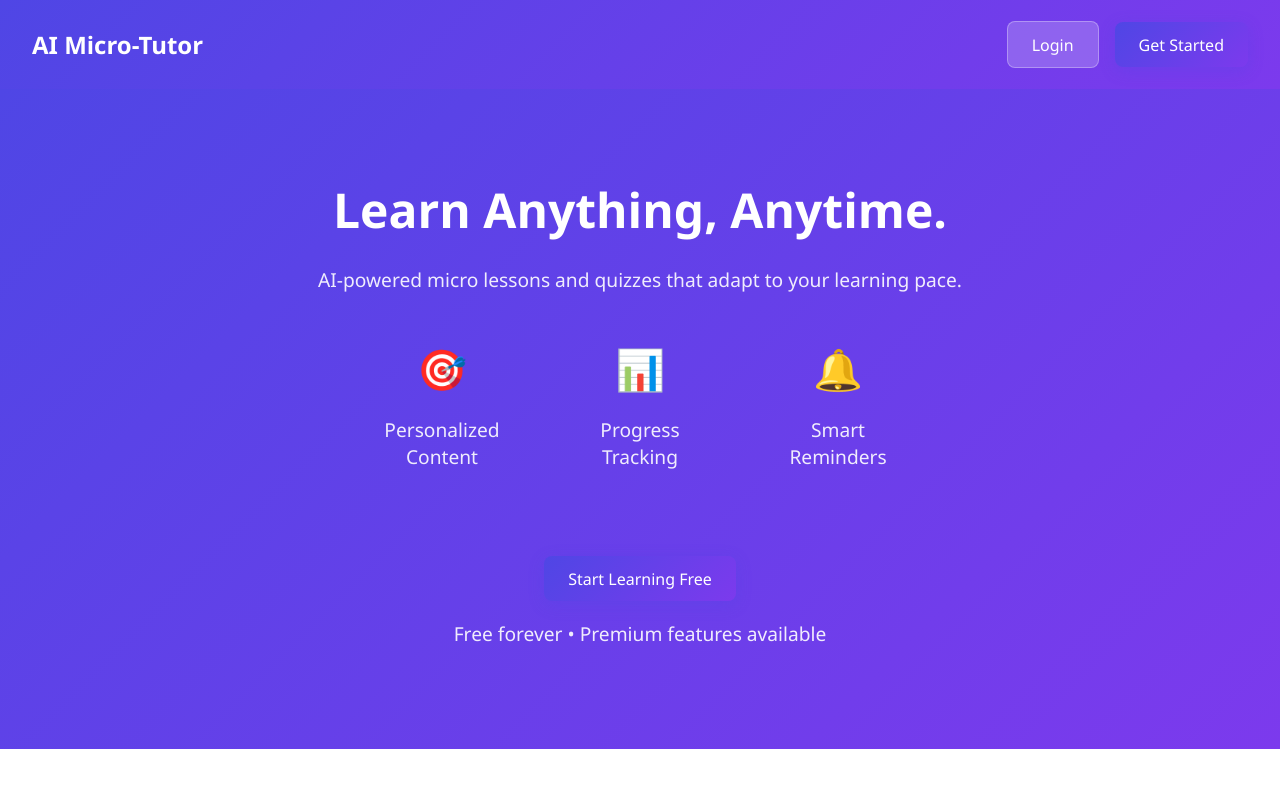
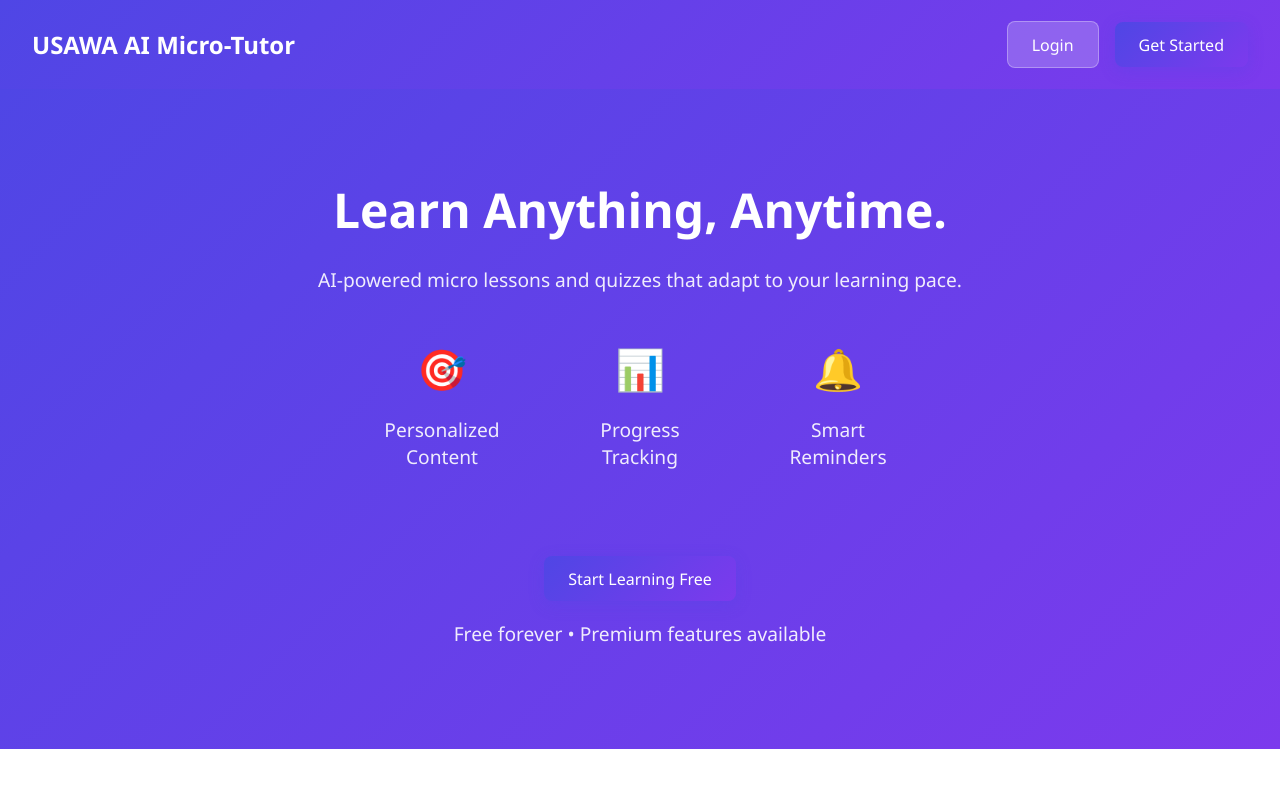
Before and after one commit to Evans-Deo-Star/AI-MICRO-TUTOR, a website: page frontend/index.html in a window 1280 px wide. Shown: the top 800 px of the page. Drawn offline with Linux system fonts and the light colour scheme.

Commit message:
Update changes

```diff
--- a/frontend/index.html
+++ b/frontend/index.html
@@ -3,12 +3,12 @@
 <head>
   <meta charset="UTF-8">
   <meta name="viewport" content="width=device-width, initial-scale=1.0">
-  <title>AI Micro-Tutor - Learn Anything, Anytime</title>
+  <title> USAWA AI Micro-Tutor - Learn Anything, Anytime</title>
   <link rel="stylesheet" href="style.css">
 </head>
 <body>
   <nav class="navbar">
-    <h1 class="logo">AI Micro-Tutor</h1>
+    <h1 class="logo">USAWA AI Micro-Tutor</h1>
     <div class="nav-buttons">
       <a href="login.html" class="btn">Login</a>
       <a href="signup.html" class="btn-primary">Get Started</a>
```
Also changed, not shown: 1 other file.
